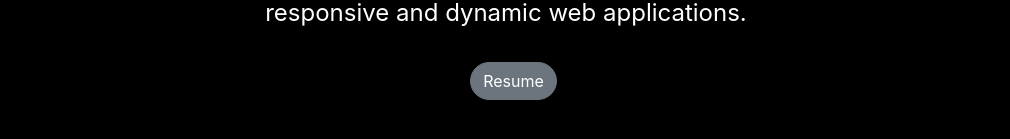
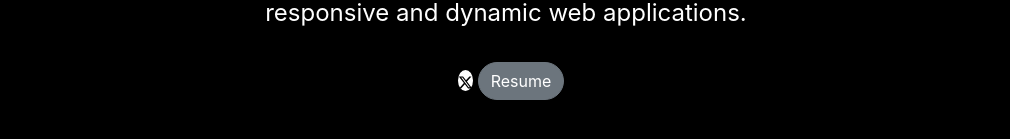
Before and after one commit to gkumar9891/gkumar9891.github.io, a React app: page / in a window 1280 px wide. Shown: the part 437-576 px from the top of the page, without its empty margins (134-1144 px from the left). Built offline with nearby package versions, Linux system fonts and the light colour scheme; the HTML template or start-up script is replaced by a standard one.

Commit message:
added twitter x icon

```diff
--- a/src/styles/components/_social-list.scss
+++ b/src/styles/components/_social-list.scss
@@ -28,7 +28,7 @@
         background-color: rgb(103, 23, 23);
     }
 
-    .fa-twitter {
-        background-color: #55ACEE;
+    .fa-x-twitter {
+        background-color: $white;
     }
 }
--- a/src/views/Home.tsx
+++ b/src/views/Home.tsx
@@ -8,7 +8,10 @@ const Home = () => {
                     <ul className="list-unstyled social-icons mt-4">
                         <li><a href="https://www.linkedin.com/in/gaurav-kumar-3ba537170/" target="_blank" className="fa fa-linkedin"></a></li>
                         <li><a href="https://github.com/gkumar9891" target="_blank" className="fa fa-github"></a></li>
-                        <li><a href="https://x.com/gauravk9891" target="_blank" className="fa fa-twitter"></a></li>
+                        <li><a href="https://x.com/gauravk9891" target="_blank" className="fa fa-x-twitter">
+                            <svg width="15px" xmlns="http://www.w3.org/2000/svg" viewBox="0 0 512 512">
+                                <path d="M389.2 48h70.6L305.6 224.2 487 464H345L233.7 318.6 106.5 464H35.8L200.7 275.5 26.8 48H172.4L272.9 180.9 389.2 48zM364.4 421.8h39.1L151.1 88h-42L364.4 421.8z"></path>
+                            </svg></a></li>
                         <li><a href="Gaurav_Resume.pdf" target="_blank" className="btn btn-secondary rounded-pill">Resume</a></li>
                     </ul>
                 </div>
```
